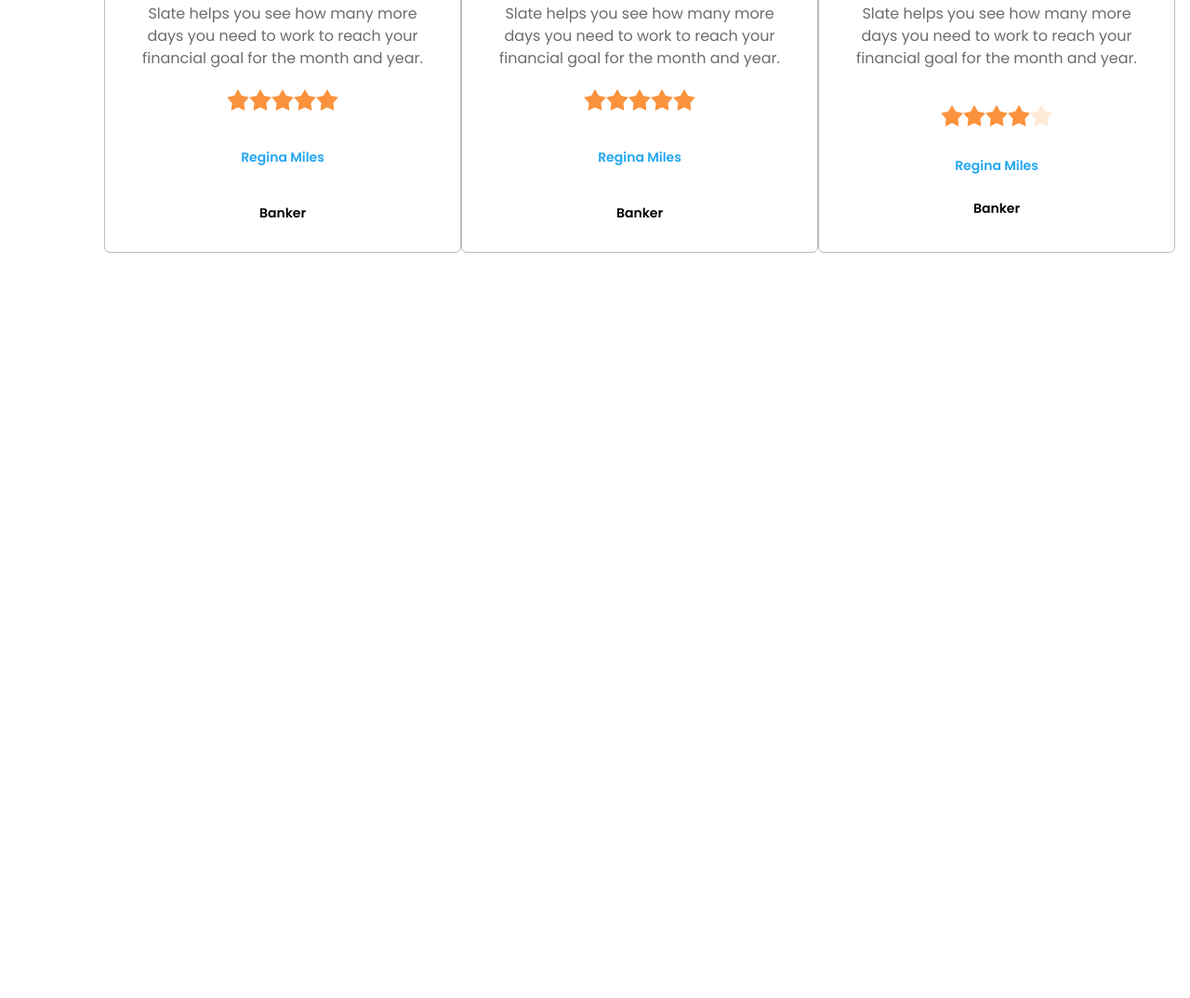
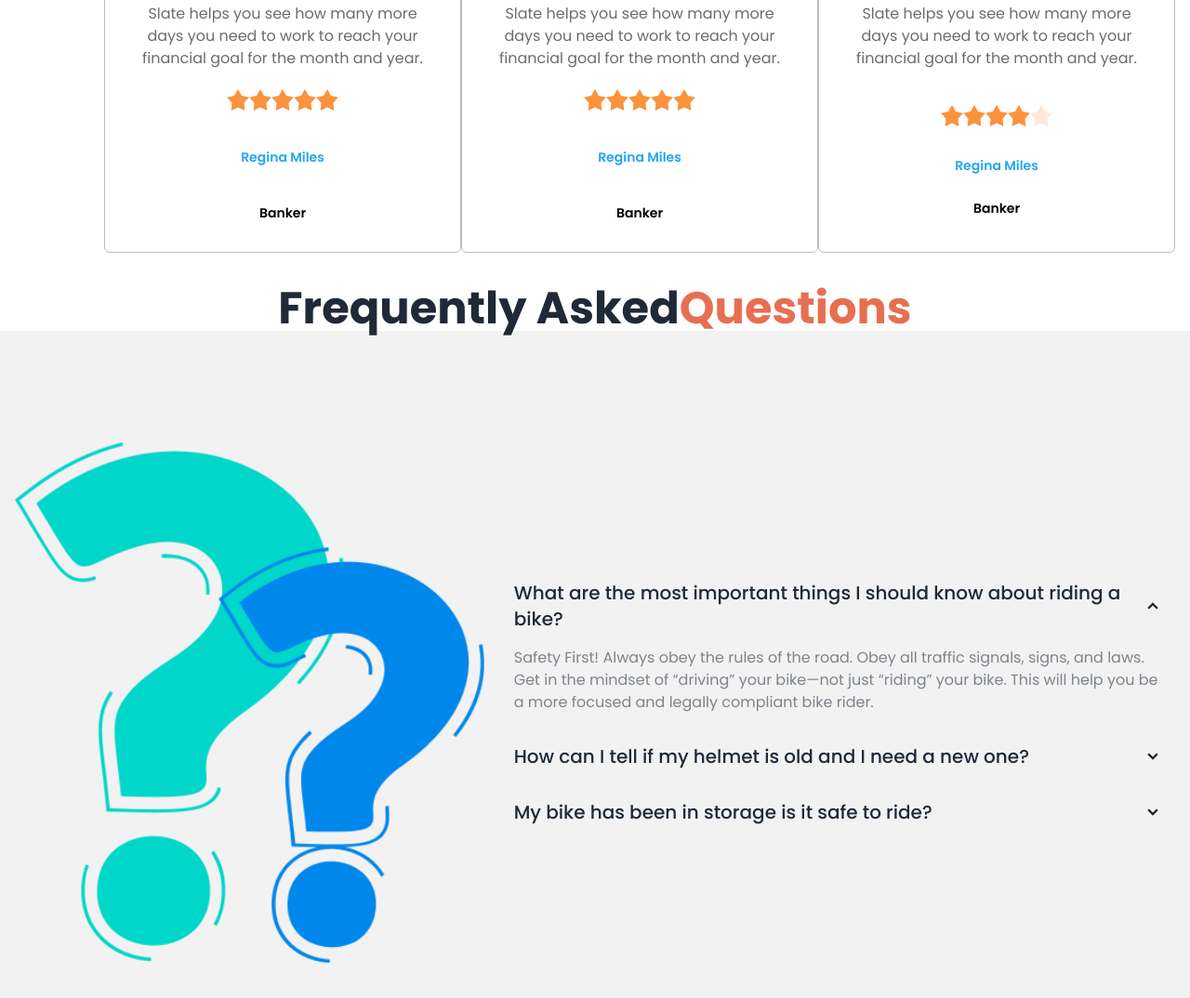
Before and after one commit to rabby9898/biker-zone, a plain HTML site: page index.html in a window 1280 px wide. Shown: the part 2653-3727 px from the top of the page at 93% size. Before the commit the page ends 2961 px from the top, so only its background shows below. Drawn offline with nearby package versions, Linux system fonts and the light colour scheme.

Commit message:
FAQ section done

```diff
--- a/index.html
+++ b/index.html
@@ -265,6 +265,51 @@
                   </div>
             </div>
         </section>
+        <!-- FAQ section -->
+        <section>
+            <div class="text-center">
+                <h1 class="text-3xl md:text-5xl font-bold">Frequently Asked<span class="text-bike-primary">Questions</span></h1>
+            </div>
+            <div class="hero min-h-screen bg-base-200 lg:gap-20">
+
+                <div class="hero-content flex-col lg:flex-row">
+                  <img class="w-3/4 md:w-full" src="./images/others/faq.png" class="max-w-sm rounded-lg shadow-2xl" />
+
+                  <div>
+                    <div class="collapse collapse-arrow bg-base-200">
+                        <input type="radio" name="my-accordion-2" checked="checked" />
+                        <div class="collapse-title text-xl font-medium">
+                          What are the most important things I should
+                          know about riding a bike?
+                        </div>
+                        <div class="collapse-content">
+                          <p class="text-base text-[#7E848C] font-normal">Safety First! Always obey the rules of the road. Obey all traffic signals, signs, and laws. Get in the mindset of “driving” your bike—not just “riding” your bike. This will help you be a more focused and legally compliant bike rider. </p>
+                        </div>
+                      </div>
+                      <div class="collapse collapse-arrow bg-base-200">
+                        <input type="radio" name="my-accordion-2" />
+                        <div class="collapse-title text-xl font-medium">
+                          How can I tell if my helmet is old and I need a
+                          new one?
+                        </div>
+                        <div class="collapse-content">
+                            <p class="text-base text-[#7E848C] font-normal">Safety First! Always obey the rules of the road. Obey all traffic signals, signs, and laws. Get in the mindset of “driving” your bike—not just “riding” your bike. This will help you be a more focused and legally compliant bike rider. </p>
+                        </div>
+                      </div>
+                      <div class="collapse collapse-arrow bg-base-200">
+                        <input type="radio" name="my-accordion-2" />
+                        <div class="collapse-title text-xl font-medium">
+                          My bike has been in storage is it safe to ride?
+                        </div>
+                        <div class="collapse-content">
+                            <p class="text-base text-[#7E848C] font-normal">Safety First! Always obey the rules of the road. Obey all traffic signals, signs, and laws. Get in the mindset of “driving” your bike—not just “riding” your bike. This will help you be a more focused and legally compliant bike rider. </p>
+                        </div>
+                      </div>
+                </div>
+
+                </div>
+              </div>
+        </section>
     </main>
     <footer>
 
```
